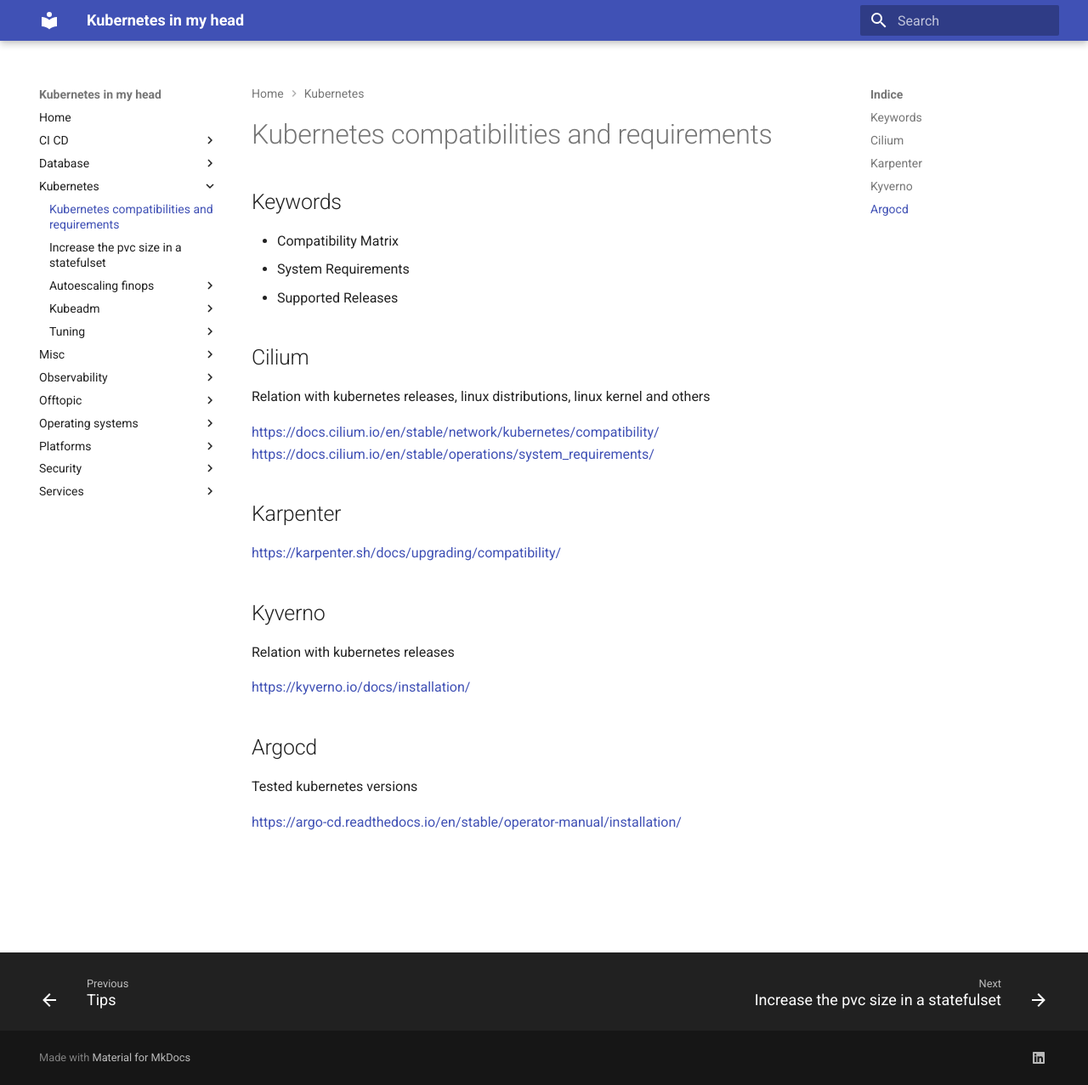
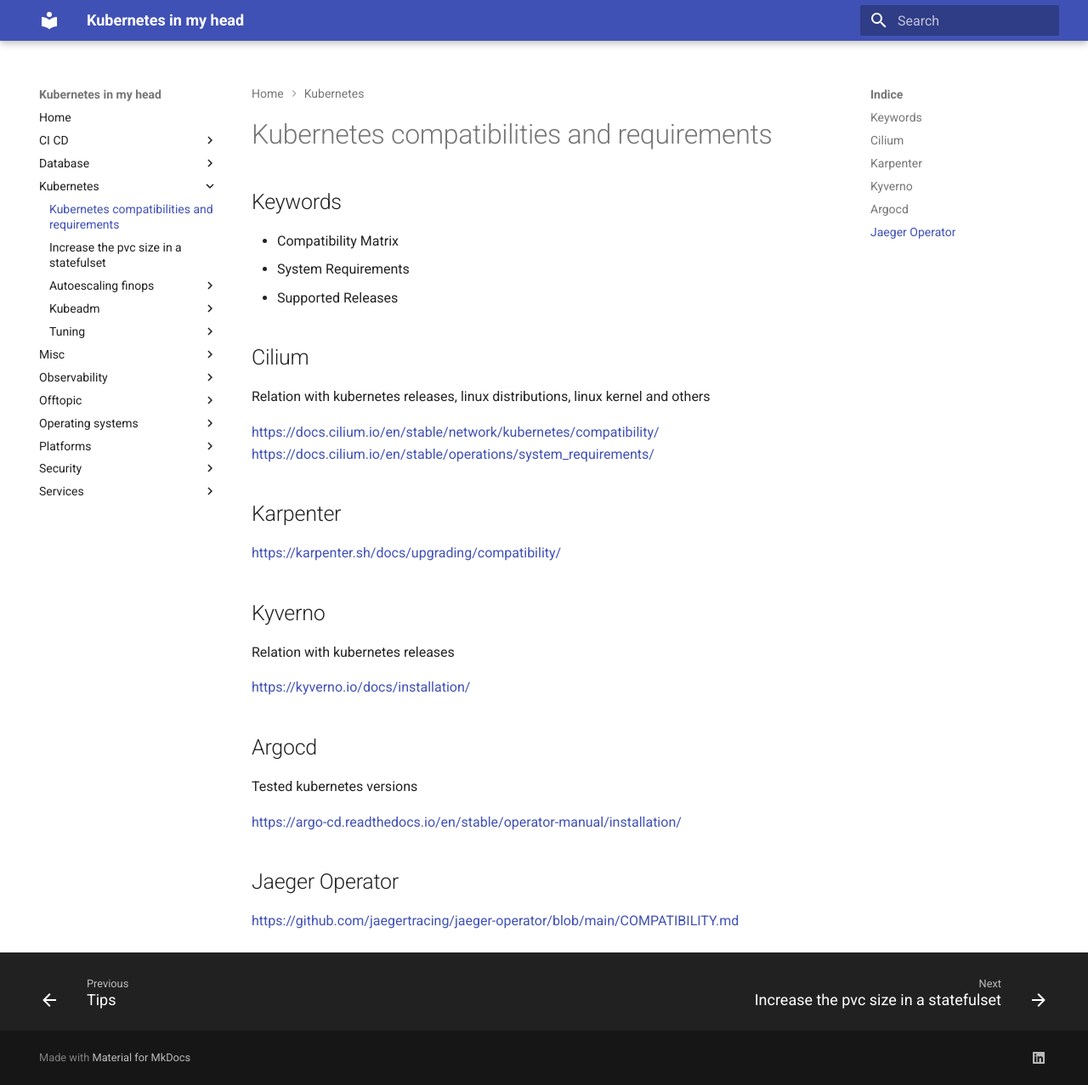
Before and after one commit to jorgelon/kubernetesinmyhead.net, an MkDocs documentation site: the page built from docs/kubernetes/compat.md, in a window 1280 px wide and 1277 px high. Shown: the whole window at 85% size. Built offline with MkDocs 1.6.1 and Material for MkDocs 9.7.7, drawn with Linux system fonts in a browser that asks for light colours.

Commit message:
add jaeger operator

```diff
--- a/docs/kubernetes/compat.md
+++ b/docs/kubernetes/compat.md
@@ -28,3 +28,7 @@ Relation with kubernetes releases
 Tested kubernetes versions
 
 <https://argo-cd.readthedocs.io/en/stable/operator-manual/installation/>
+
+## Jaeger Operator
+
+<https://github.com/jaegertracing/jaeger-operator/blob/main/COMPATIBILITY.md>
```
